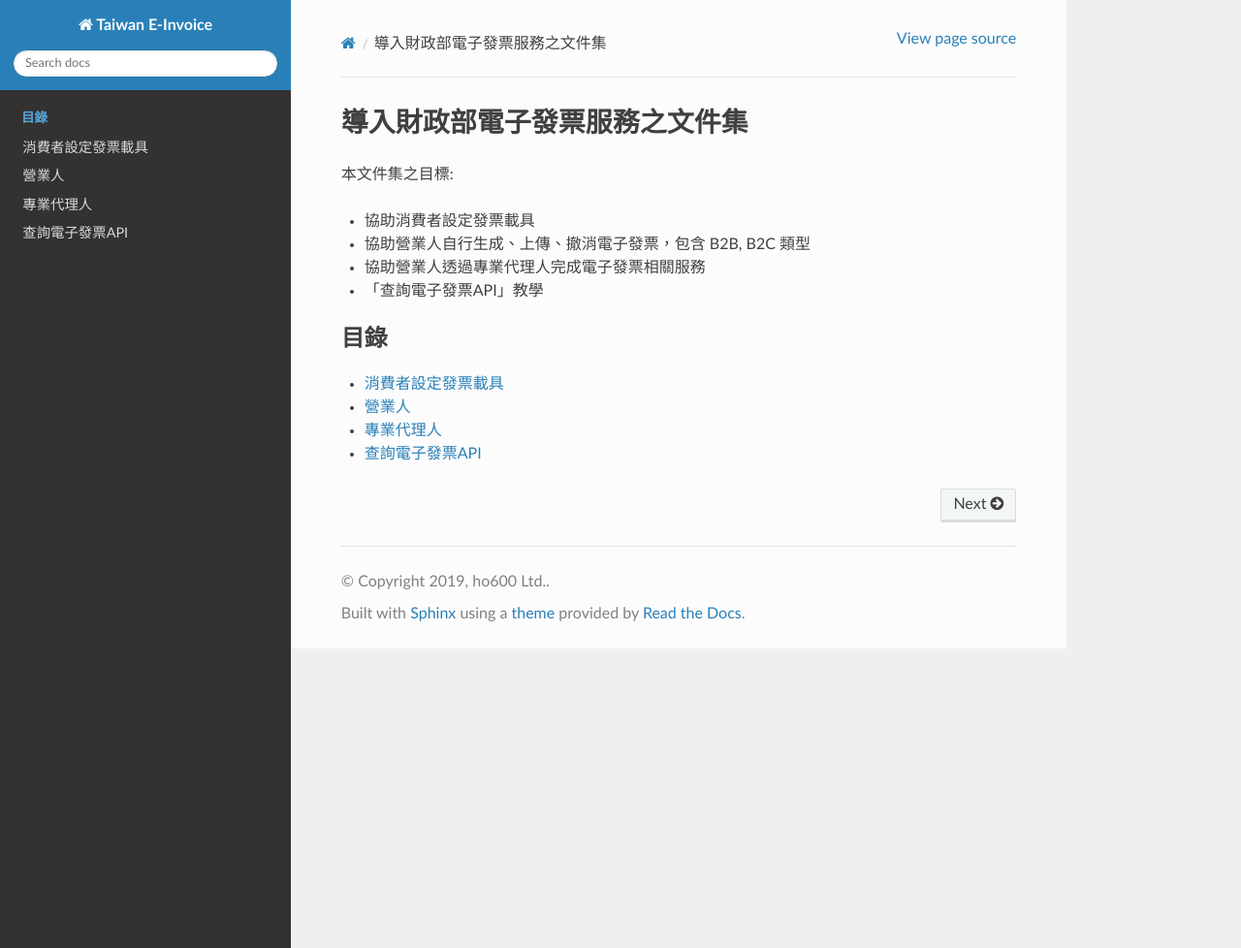
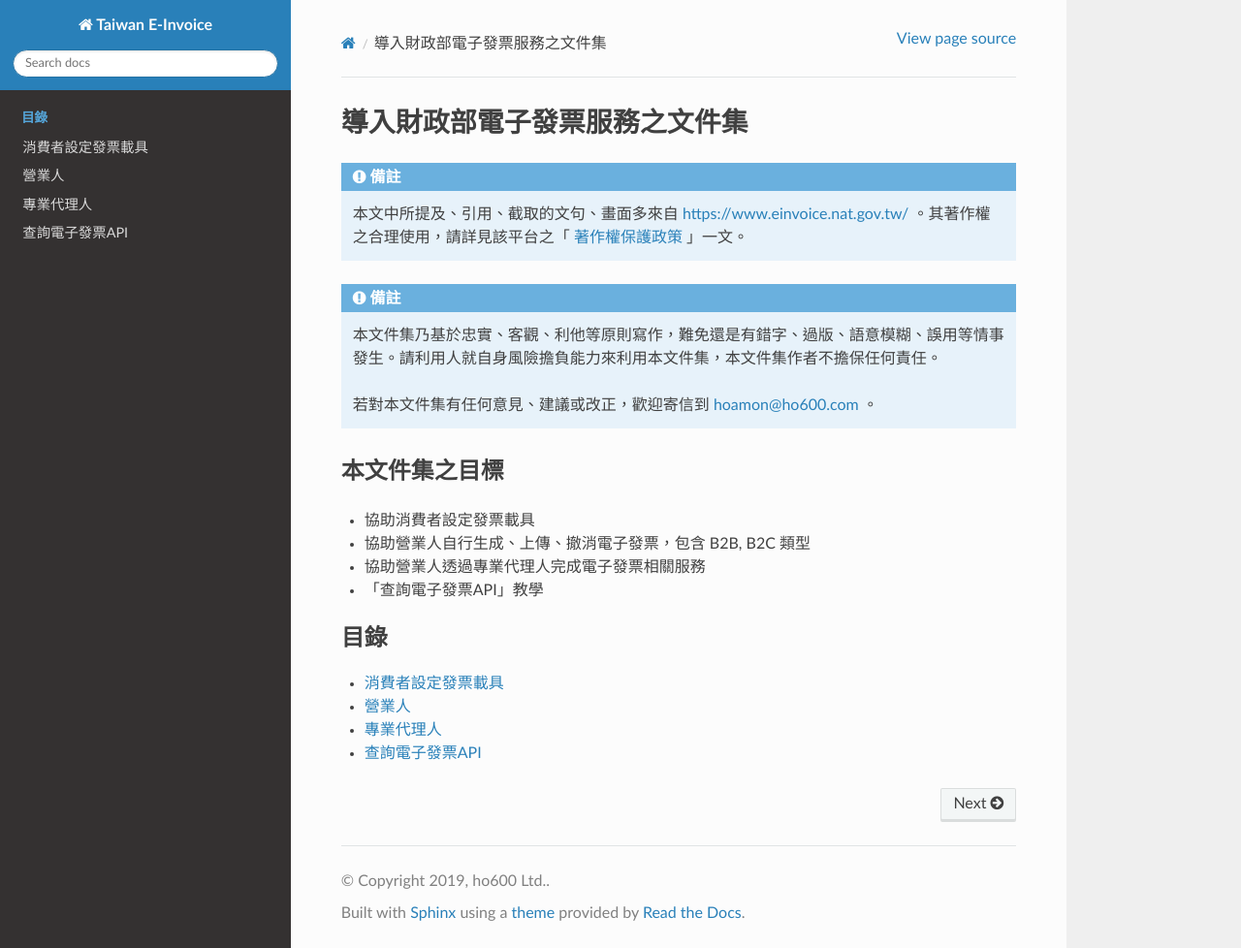
Before and after one commit to ho600-ltd/django-taiwan-einvoice, a Sphinx documentation site: the page built from docs/index.rst, in a window 1280 px wide and 978 px high. Shown: the whole window at 97% size. Built offline with Sphinx 7.4.7 and the Read the Docs theme 2.0.0, drawn with Linux system fonts in a browser that asks for light colours.

Commit message:
Copyright declaration @CMEC2-324-hoamon-task-build-taiwan-einvoice-service-for-cm]

```diff
--- a/docs/index.rst
+++ b/docs/index.rst
@@ -1,7 +1,23 @@
 導入財政部電子發票服務之文件集
 ===============================================================================
 
-本文件集之目標:
+.. note::
+
+    本文中所提及、引用、截取的文句、畫面多來自 `https://www.einvoice.nat.gov.tw/ <https://www.einvoice.nat.gov.tw/>`_ 。\
+    其著作權之合理使用，\
+    請詳見該平台之「 `著作權保護政策 <https://www.einvoice.nat.gov.tw/index!showCopyRights>`_ 」一文。
+
+.. note::
+
+    本文件集乃基於忠實、客觀、利他等原則寫作，\
+    難免還是有錯字、過版、語意模糊、誤用等情事發生。\
+    請利用人就自身風險擔負能力來利用本文件集，本文件集作者不擔保任何責任。
+
+    若對本文件集有任何意見、建議或改正，\
+    歡迎寄信到 `hoamon@ho600.com <hoamon@ho600.com>`_ 。
+
+本文件集之目標
+-------------------------------------------------------------------------------
 
 * 協助消費者設定發票載具
 * 協助營業人自行生成、上傳、撤消電子發票，包含 B2B, B2C 類型
```
